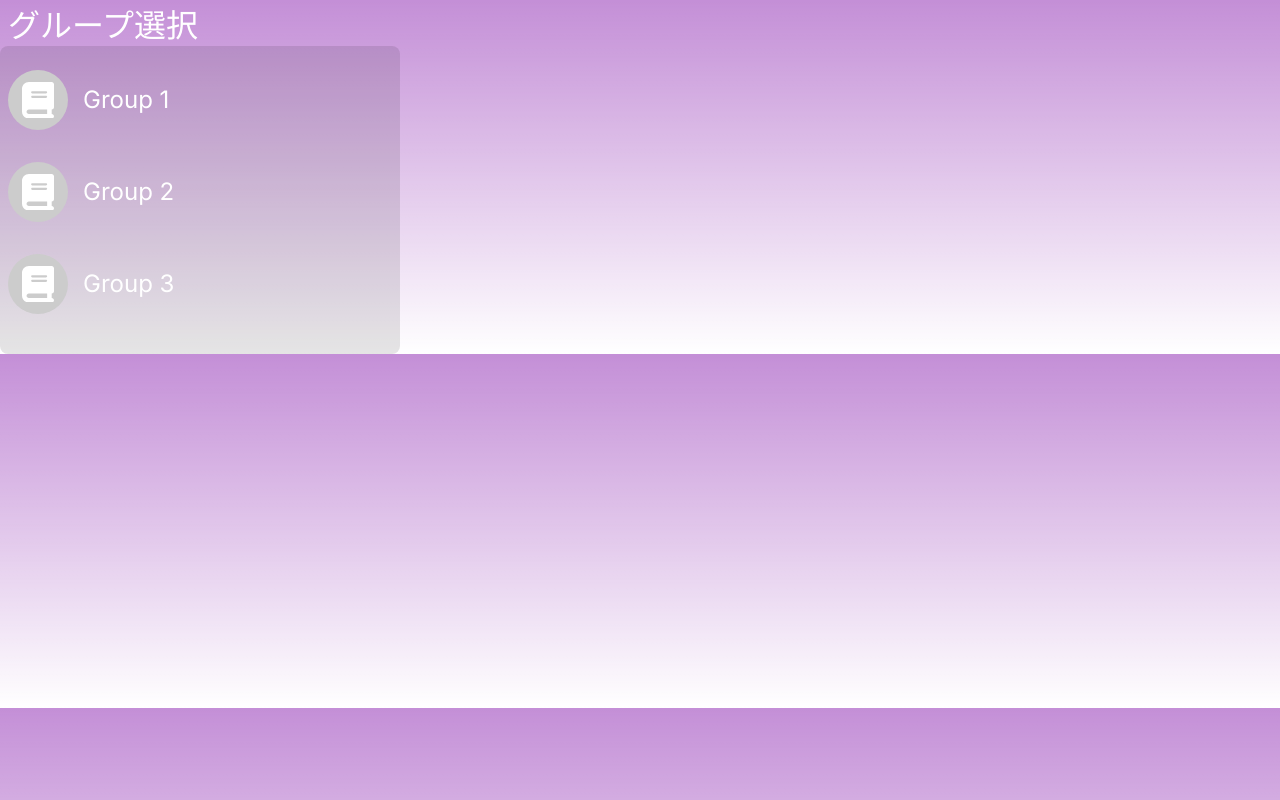
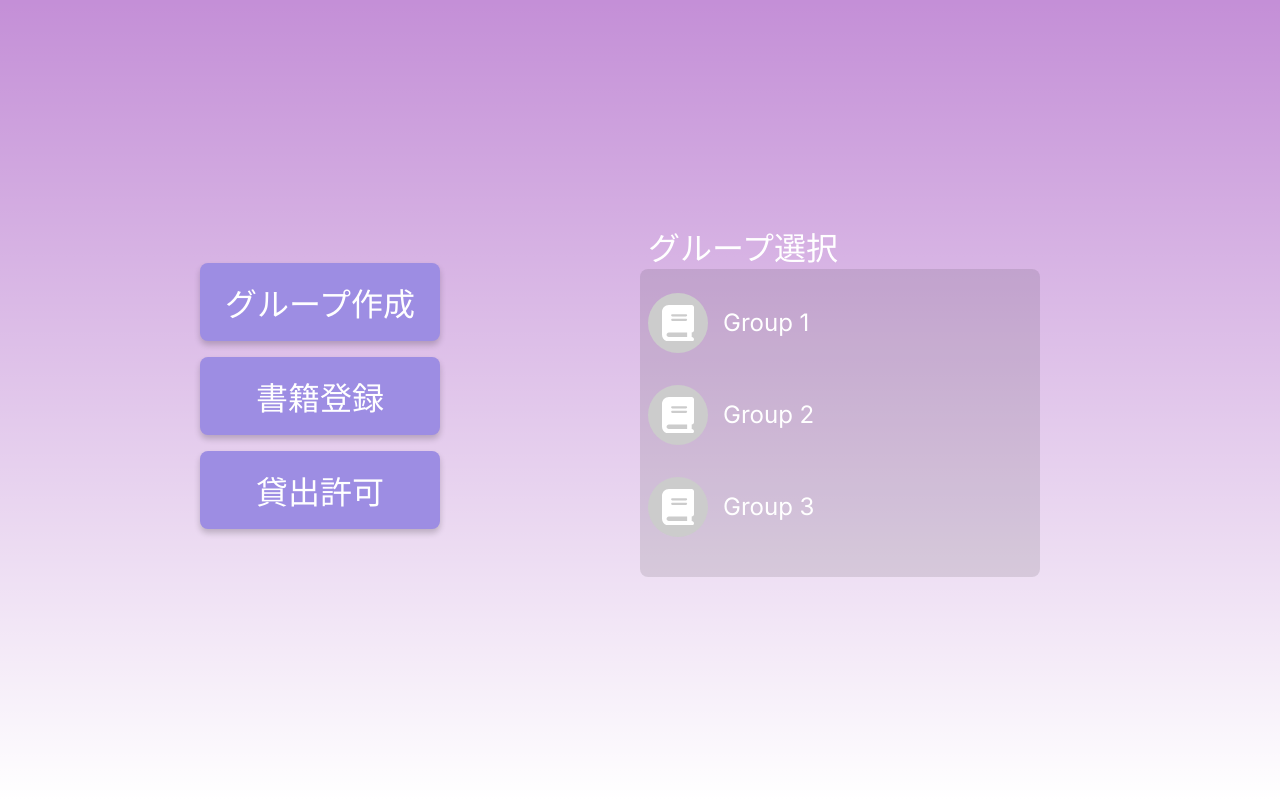
Before and after one commit to tamago-kake-gohan/tosho-kanri-ghost-client, a Next.js app: page /home in a window 1280 px wide. Built offline with nearby package versions, Linux system fonts and the light colour scheme.

Commit message:
feature: arrange layout home

```diff
--- a/src/app/home/home.css
+++ b/src/app/home/home.css
@@ -1,3 +1,32 @@
 body {
   background-color: #c48fd7;
 }
+
+.main-container {
+  display: flex;
+  height: 100vh;
+  align-items: center;
+  justify-content: center;
+}
+
+.button-container {
+  width: 50%;
+  display: flex;
+  flex-direction: column;
+  align-items: center;
+  justify-content: center;
+}
+
+.select-group-container {
+  width: 50%;
+  align-items: center;
+  justify-content: center;
+}
+
+.button-container > * + * {
+  margin-top: 8px;
+}
+
+.button-row {
+  margin-bottom: 8px;
+}
--- a/src/app/home/page.tsx
+++ b/src/app/home/page.tsx
@@ -1,10 +1,24 @@
 import SelectGroup from "@/components/SelectGroup/SelectGroup";
 import "./home.css";
+import Button from "@/components/Button/Button";
 
 const Main = () => {
   return (
-    <div>
-      <SelectGroup />
+    <div className="main-container">
+      <div className="button-container">
+        <div className="button-row">
+          <Button text="グループ作成" size="large" />
+        </div>
+        <div className="button-row">
+          <Button text="書籍登録" size="large" />
+        </div>
+        <div className="button-row">
+          <Button text="貸出許可" size="large" />
+        </div>
+      </div>
+      <div className="select-group-container">
+        <SelectGroup />
+      </div>
     </div>
   );
 };
```
